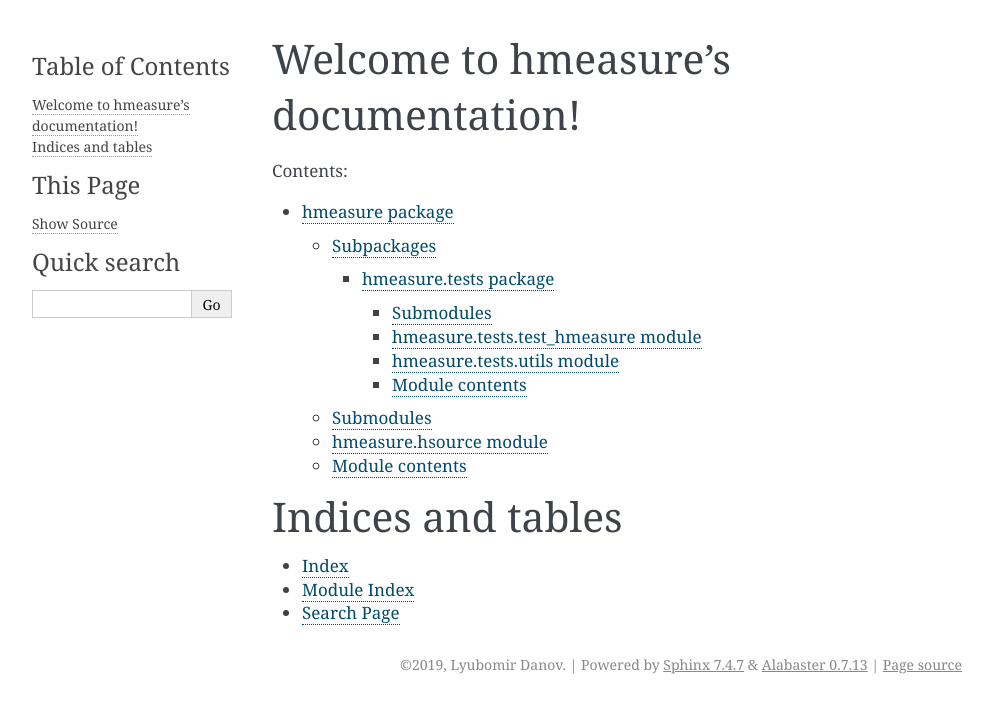
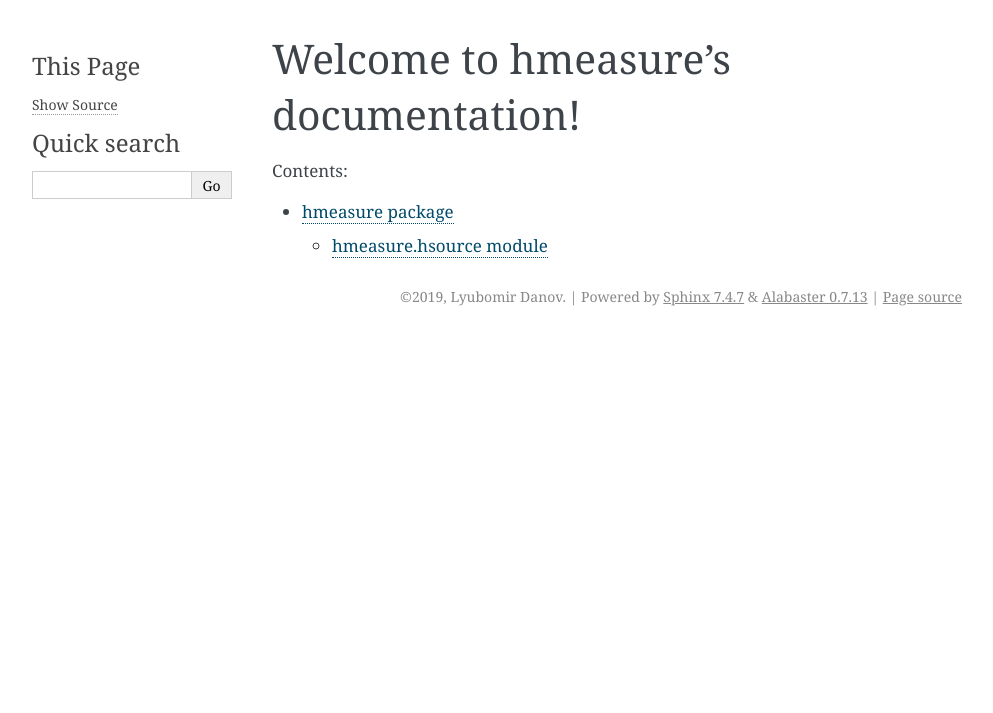
Before and after one commit to ldanov/pypkg_hmeasure, a Sphinx documentation site: the page built from docs/index.rst, in a window 1280 px wide. Shown: the top 713 px of the page, without its empty margins (148-1141 px from the left). Built offline with Sphinx 7.4.7, drawn with Linux system fonts in a browser that asks for light colours.

Commit message:
adjusted site structure

```diff
--- a/docs/hmeasure.rst
+++ b/docs/hmeasure.rst
@@ -1,15 +1,5 @@
 hmeasure package
 ================
-
-Subpackages
------------
-
-.. toctree::
-
-   hmeasure.tests
-
-Submodules
-----------
 
 hmeasure.hsource module
 -----------------------
@@ -18,12 +8,3 @@ hmeasure.hsource module
    :members:
    :undoc-members:
    :show-inheritance:
-
-
-Module contents
----------------
-
-.. automodule:: hmeasure
-   :members:
-   :undoc-members:
-   :show-inheritance:
--- a/docs/hmeasure.tests.rst
+++ /dev/null
@@ -1,29 +0,0 @@
-hmeasure.tests package
-======================
-
-Submodules
-----------
-
-hmeasure.tests.test\_hmeasure module
-------------------------------------
-
-.. automodule:: hmeasure.tests.test_hmeasure
-   :members:
-   :undoc-members:
-   :show-inheritance:
-hmeasure.tests.utils module
----------------------------
-
-.. automodule:: hmeasure.tests.utils
-   :members:
-   :undoc-members:
-   :show-inheritance:
-
-
-Module contents
----------------
-
-.. automodule:: hmeasure.tests
-   :members:
-   :undoc-members:
-   :show-inheritance:
--- a/docs/index.rst
+++ b/docs/index.rst
@@ -11,11 +11,3 @@ Welcome to hmeasure's documentation!
    :caption: Contents:
 
    hmeasure
-
-
-Indices and tables
-==================
-
-* :ref:`genindex`
-* :ref:`modindex`
-* :ref:`search`
--- a/docs/modules.rst
+++ /dev/null
@@ -1,8 +0,0 @@
-pypkg_hmeasure
-==============
-
-.. toctree::
-   :maxdepth: 4
-
-   hmeasure
-   setup
```
Also changed, not shown: docs/setup.rst (deleted, +0 -7 lines).
